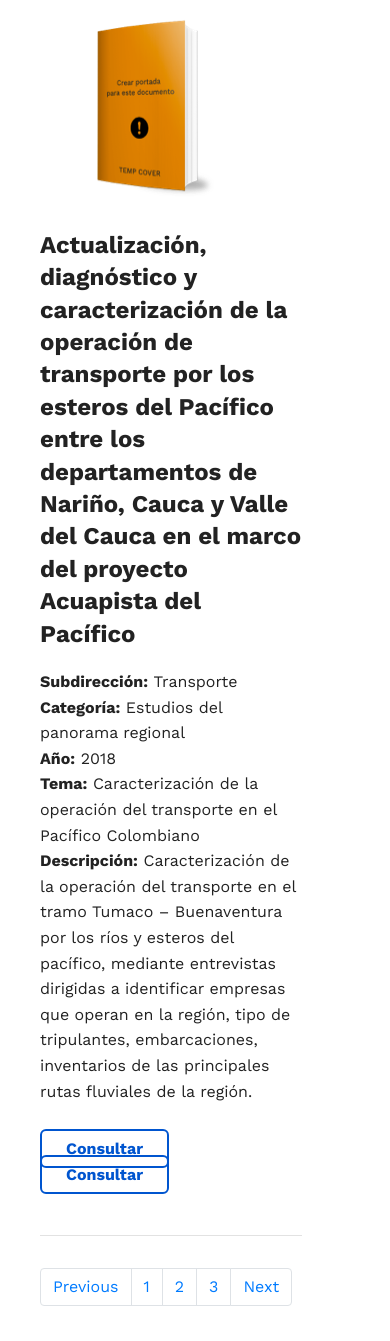
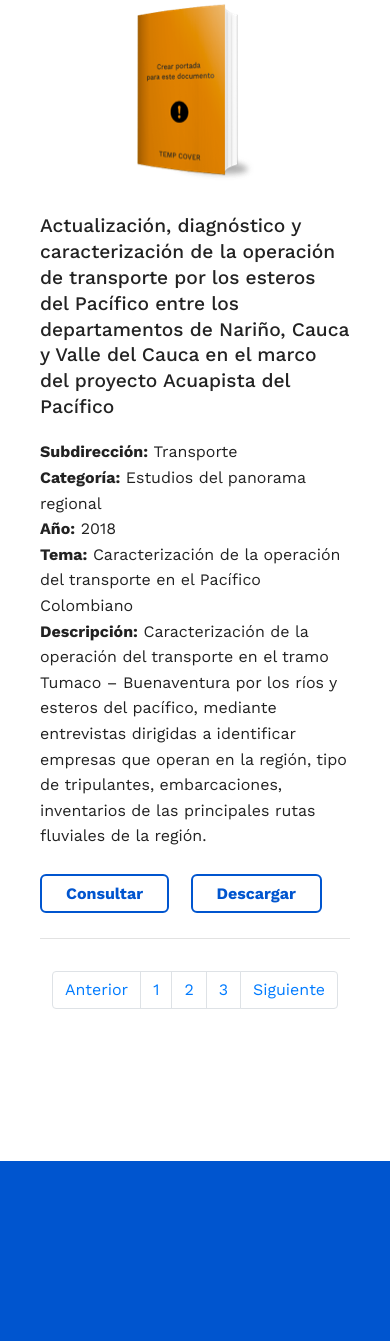
Before and after one commit to kashipu/maquetacion, a plain HTML site: page tipo2.html in a window 390 px wide. Shown: the part 979-2320 px from the top of the page. Drawn offline with nearby package versions, Linux system fonts and the light colour scheme.

Commit message:
Responsive index y tipo2

```diff
--- a/css/_media_queries.css
+++ b/css/_media_queries.css
@@ -1,6 +1,6 @@
 /* Primary Elements */
 
-@media only screen and (max-width: 600px) {
+@media only screen and (max-width: 920px) {
     .header--logos img {
         width: 100%;
         padding: .5rem 1rem;
@@ -58,7 +58,6 @@
     .i-nav--content {
         display: flex;
         justify-content: space-between;
-        gap: 1rem
     }
 
     .i-nav--items {
@@ -88,7 +87,7 @@
     }
 
     .library {
-        padding-right: 3rem;
+        padding-right: 0rem;
         order: 2;
     }
 
@@ -133,15 +132,17 @@
     .item--book {
         display: flex;
         flex-direction: column;
+        justify-content: center;
+        align-items: center;
         border-top: var(--border-g);
         border-bottom: var(--border-g);
-        padding: 3rem 0rem;
+        padding: 2rem 0rem;
     }
 
     .book--image {
         display: flex;
         align-items: center;
-        padding-right: 2rem;
+        padding-right: 0rem;
     }
 
     .book--image img {
@@ -163,9 +164,8 @@
     }
 
     .item--data h2 {
-        font-size: var(--h2);
-        font-family: var(--Work-Sans);
-        font-weight: var(--fw-Semibold);
+        font-size: var(--h3);
+        font-weight: var(--fw-Medium);
         line-height: 1.35;
         margin-bottom: 1.2rem;
     }
@@ -184,8 +184,10 @@
     }
 
     .paginator--library {
-        padding: 2rem 0rem;
+        display: flex;
+        justify-content: center;
         order: 3;
+        width: 100%;
     }
 
     .pagination {
--- a/css/_tipo2.css
+++ b/css/_tipo2.css
@@ -63,6 +63,10 @@
     margin-bottom: 2rem;
 }
 
+.item--data {
+    line-height: 1.6;
+}
+
 .item--data a {
     margin-right: 1rem;
     border: 2px solid var(--color-1);
@@ -74,14 +78,16 @@
     padding: .5rem 1.5rem;
 }
 
-.item--data {
-    line-height: 1.6;
+.item--data a:hover {
+    color: var(--color-w);
+    background-color: var(--color-1);
 }
+
 
 .item--data h2 {
     font-size: var(--h2);
     font-family: var(--Work-Sans);
-    font-weight: var(--fw-Semibold);
+    font-weight: var(--fw-Medium);
     line-height: 1.35;
     margin-bottom: 1.2rem;
 }
@@ -102,6 +108,8 @@
 
 .paginator--library {
     padding: 2rem 0rem;
+    display: flex;
+    justify-content: center;
 }
 
 .pagination {
--- a/css/styles.css
+++ b/css/styles.css
@@ -202,6 +202,7 @@ body {
     display: flex;
     flex-wrap: wrap;
     justify-content: space-between;
+    gap: 1rem
 }
 
 .i-nav--items {
@@ -213,6 +214,11 @@ body {
     border-radius: 6px;
     padding: .5rem 1.5rem;
 }
+
+.i-nav--items:hover {
+    background-color: var(--color-7);
+}
+
 
 .i-nav--items a {
     font-weight: var(--fw-Bold);
--- a/tipo2.html
+++ b/tipo2.html
@@ -86,7 +86,7 @@
                                 </li>
                             </ul>
                             <a href="#">Consultar</a>
-                            <a href="#">Consultar</a>
+                            <a href="#">Descargar</a>
                         </div>
                     </div>
                 </div>
@@ -133,15 +133,17 @@
                 </div>
             </div>
             <div class="paginator--library">
-                <nav aria-label="Page navigation example">
+                <div class="paginator">
+                    <nav>
                         <ul class="pagination">
-                        <li class="page-item"><a class="page-link" href="#">Previous</a></li>
+                            <li class="page-item"><a class="page-link" href="#">Anterior</a></li>
                             <li class="page-item"><a class="page-link" href="#">1</a></li>
                             <li class="page-item"><a class="page-link" href="#">2</a></li>
                             <li class="page-item"><a class="page-link" href="#">3</a></li>
-                        <li class="page-item"><a class="page-link" href="#">Next</a></li>
+                            <li class="page-item"><a class="page-link" href="#">Siguiente</a></li>
                         </ul>
                     </nav>
+                </div>
             </div>
         </div>
     </div>
```
Also changed, not shown: js/main.js (added). Lines whose indentation alone changed are shown as unchanged.
